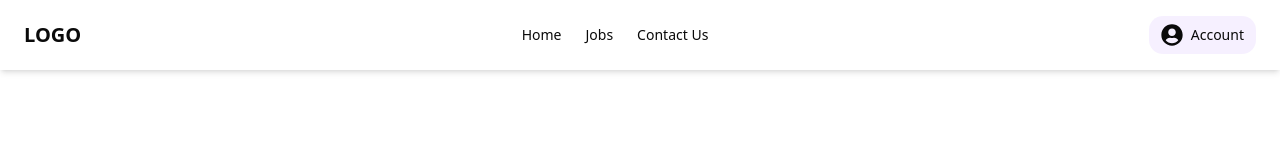
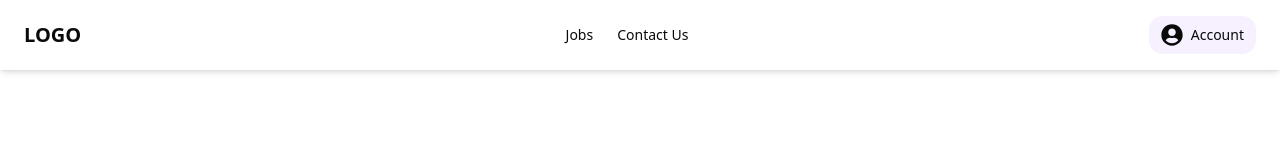
Before and after one commit to muktijindal/RozgarUserJobList, a Next.js app: page / in a window 1280 px wide. Shown: the top 160 px of the page. Built offline with nearby package versions, Linux system fonts and the light colour scheme.

Commit message:
api update

```diff
--- a/src/components/global/Navbar.jsx
+++ b/src/components/global/Navbar.jsx
@@ -62,7 +62,7 @@ export const Navbar = () => {
         <nav className="px-4">
           <ul className="flex flex-col items-center space-y-6 mt-4">
             <li>
-              <Link href="/userwebsite">Home</Link>
+              {/* <Link href="/userwebsite">Home</Link> */}
             </li>
             <li>
               <Link href="/userwebsite/recommendedjobs">Jobs</Link>
@@ -103,9 +103,9 @@ export const Navbar = () => {
         <nav className="hidden md:block">
           <ul className="flex space-x-6 text-sm">
             <li>
-              <Link href="/userwebsite" className="hover:text-[#A270FF]">
+              {/* <Link href="/userwebsite" className="hover:text-[#A270FF]">
                 Home
-              </Link>
+              </Link> */}
             </li>
             <li>
               <Link
```
